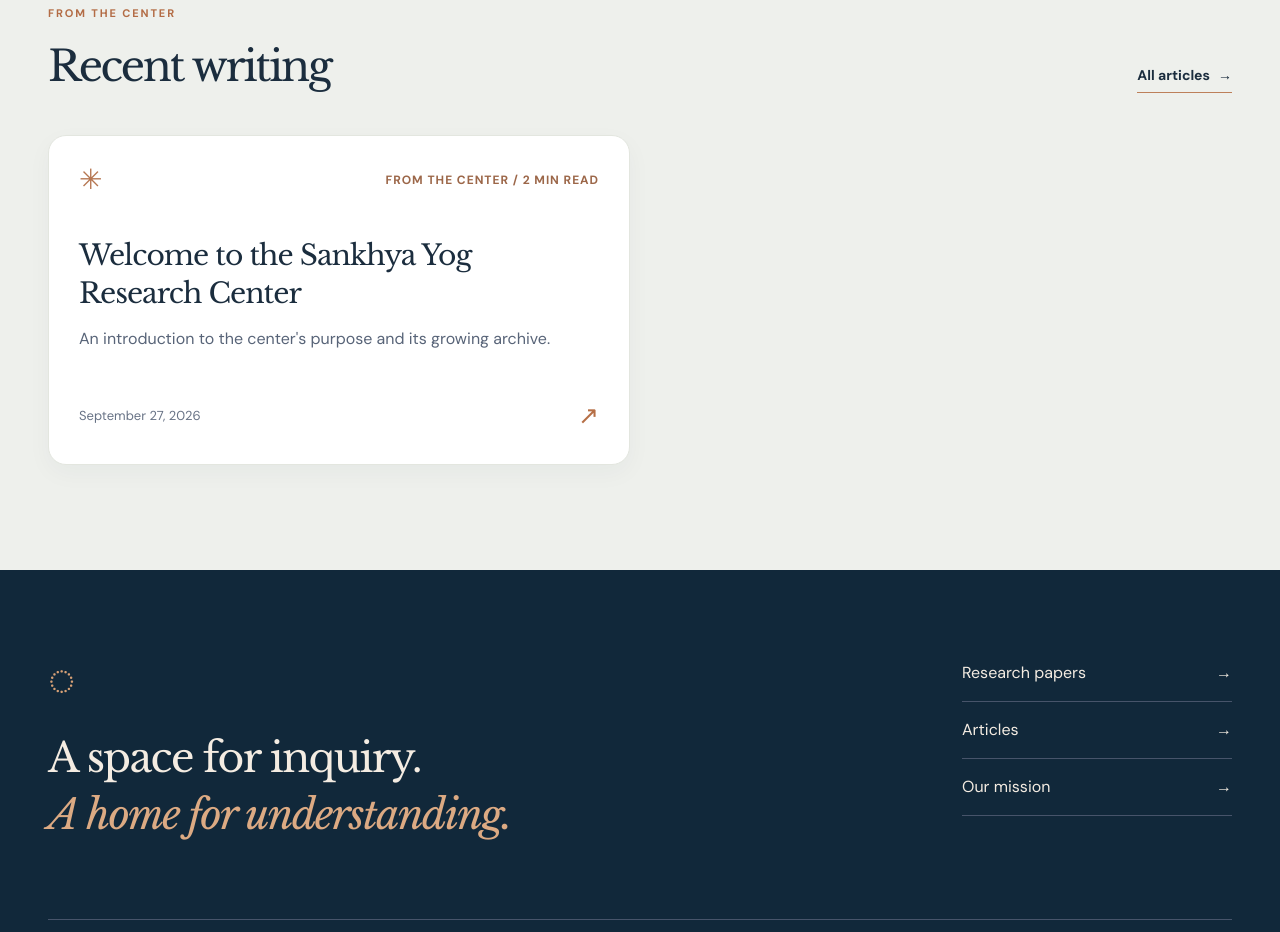
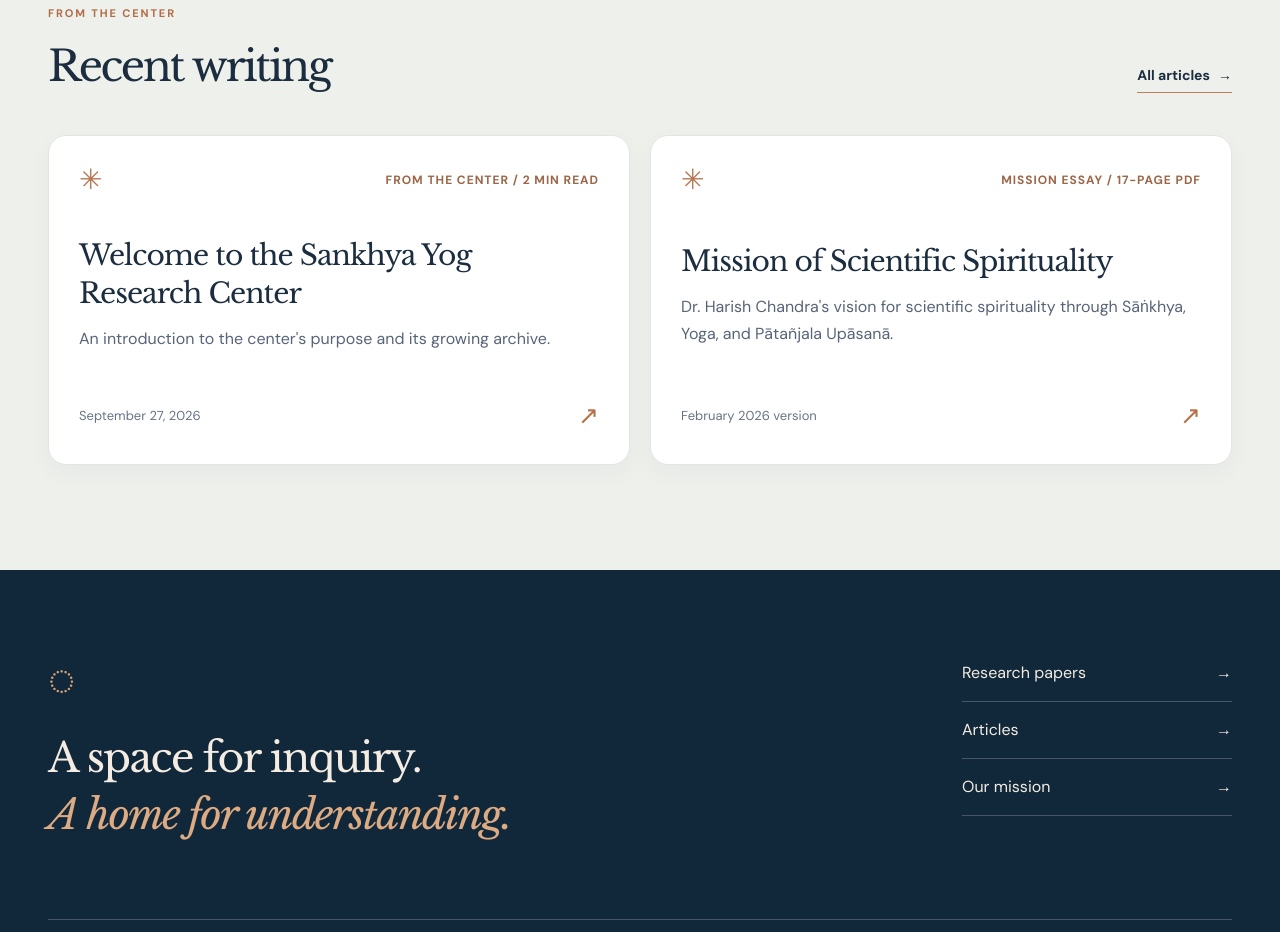
Before and after one commit to anilarya/Sankhya-Yog-Research-Center, a React (Vite) app: page / in a window 1280 px wide. Shown: the part 4540-5472 px from the top of the page. Built offline with nearby package versions, Linux system fonts and the light colour scheme.

Commit message:
Publish Scientific Spirituality mission essay with PDF

```diff
--- /dev/null
+++ b/src/content/articles/mission-of-scientific-spirituality.md
@@ -0,0 +1,16 @@
+---
+title: Mission of Scientific Spirituality
+description: Dr. Harish Chandra's vision for scientific spirituality through Sāṅkhya, Yoga, and Pātañjala Upāsanā.
+author: Dr. Harish Chandra
+date: 2026-02-01
+displayDate: February 2026 version
+category: Mission essay
+readingTime: 17-page PDF
+pdf: articles/mission-of-scientific-spirituality.pdf
+---
+
+In this mission essay, Dr. Harish Chandra proposes a framework of scientific spirituality grounded in his interpretation of Sāṅkhya and Yoga. He discusses the relationship between body, mind, and self, the practice of Pātañjala Upāsanā, and questions about consciousness that he invites scientists and scholars to examine.
+
+The document includes diagrams of the mind and proposed paths of inquiry, a tentative plan of action, and an appendix outlining a practice of Pātañjala Upāsanā in English and Hindi. These are the author's interpretations and proposals for study and discussion.
+
+The complete PDF is available to read below. It was [originally published by the Center for Inner Sciences](https://www.centerforinnersciences.org/scientific_spirituality.html), a separate organization co-founded by Dr. Chandra. Its mission statement belongs to that organization and does not replace the Sankhya Yog Research Center's own mission.
--- a/src/main.jsx
+++ b/src/main.jsx
@@ -52,7 +52,7 @@ function ArticleCard({ article, featured = false }) {
   return <article className={`article-card ${featured ? 'featured' : ''}`}>
     <div className="article-card-top"><span className="article-icon" aria-hidden="true">✳</span><span>{article.category} / {article.readingTime}</span></div>
     <div><h3><a href={href(`articles/${article.slug}`)}>{article.title}</a></h3><p>{article.description}</p></div>
-    <div className="article-card-bottom"><span>{readableDate(article.date)}</span><a href={href(`articles/${article.slug}`)} aria-label={`Read ${article.title}`}><Arrow diagonal /></a></div>
+    <div className="article-card-bottom"><span>{article.displayDate || readableDate(article.date)}</span><a href={href(`articles/${article.slug}`)} aria-label={`Read ${article.title}`}><Arrow diagonal /></a></div>
   </article>
 }
 
@@ -149,7 +149,7 @@ function Articles() {
 function ArticleDetail({ slug }) {
   const article = articles.find(a => a.slug === slug)
   if (!article) return <NotFound />
-  return <main className="page-main"><article className="container reading-layout"><a className="back-link" href="#/articles">← All articles</a><header className="reading-header"><Eyebrow>{article.category} / {article.readingTime}</Eyebrow><h1>{article.title}</h1><p>{article.description}</p><div className="reading-meta">By {article.author} <span>·</span> {readableDate(article.date)}</div></header><div className="prose"><ReactMarkdown>{article.body}</ReactMarkdown></div><div className="reading-end"><span>✳</span><a href="#/articles">Explore more articles <Arrow /></a></div></article></main>
+  return <main className="page-main"><article className="container reading-layout"><a className="back-link" href="#/articles">← All articles</a><header className="reading-header"><Eyebrow>{article.category} / {article.readingTime}</Eyebrow><h1>{article.title}</h1><p>{article.description}</p><div className="reading-meta">By {article.author} <span>·</span> {article.displayDate || readableDate(article.date)}</div></header><div className="prose"><ReactMarkdown>{article.body}</ReactMarkdown></div>{article.pdf && <section className="article-pdf" aria-label={`Full PDF: ${article.title}`}><div className="article-pdf-actions"><div><Eyebrow>THE COMPLETE DOCUMENT</Eyebrow><h2>Read the full PDF</h2></div><div className="detail-actions"><a className="button button-navy" href={asset(article.pdf)} target="_blank" rel="noopener noreferrer">Open PDF <Arrow diagonal /></a><a className="text-link" href={asset(article.pdf)} download>Download PDF ↓</a></div></div><div className="pdf-shell"><iframe title={`PDF: ${article.title}`} src={`${asset(article.pdf)}#view=FitH`} /><div className="pdf-fallback">If the document does not display, <a href={asset(article.pdf)} target="_blank" rel="noopener noreferrer">open the PDF in a new tab</a>.</div></div></section>}<div className="reading-end"><span>✳</span><a href="#/articles">Explore more articles <Arrow /></a></div></article></main>
 }
 
 const founders = [
--- a/src/styles.css
+++ b/src/styles.css
@@ -177,6 +177,10 @@ body{background:#f7f6f2}
 .paper-group-heading span{font-size:11px;font-weight:700;letter-spacing:.13em;color:#a36d50;white-space:nowrap}
 .paper-translation{margin:27px 0 0;color:#586478;font-size:15px}
 .paper-translation a{color:#a46641;font-weight:700;border-bottom:1px solid #d3a17b;padding-bottom:3px}
+.article-pdf{margin-top:70px}
+.article-pdf-actions{display:flex;align-items:end;justify-content:space-between;gap:28px;margin-bottom:24px}
+.article-pdf-actions h2{font:400 clamp(27px,3vw,39px)/1.3 'Libre Baskerville',Georgia,serif;margin:12px 0 0;color:#21354b}
+@media(max-width:700px){.article-pdf-actions{display:block}.article-pdf-actions .detail-actions{margin-top:24px}}
 
 /* Portrait crop positions follow the founders' displayed order. */
 .home-founder:nth-child(2) img,.founder-card:nth-child(2) .founder-photo img{object-position:center 40%}
```
Also changed, not shown: 2 other files (tests, documents, lock files or other folders).
